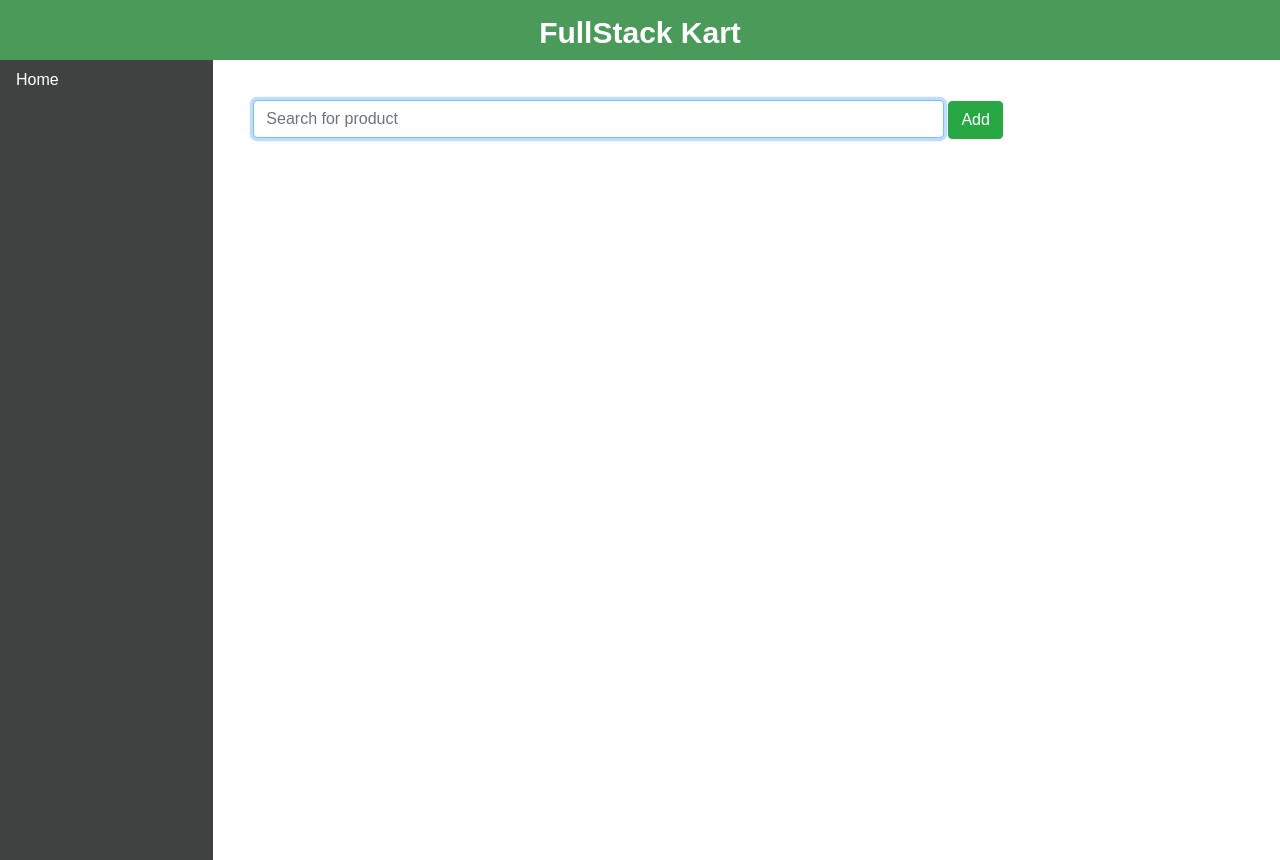
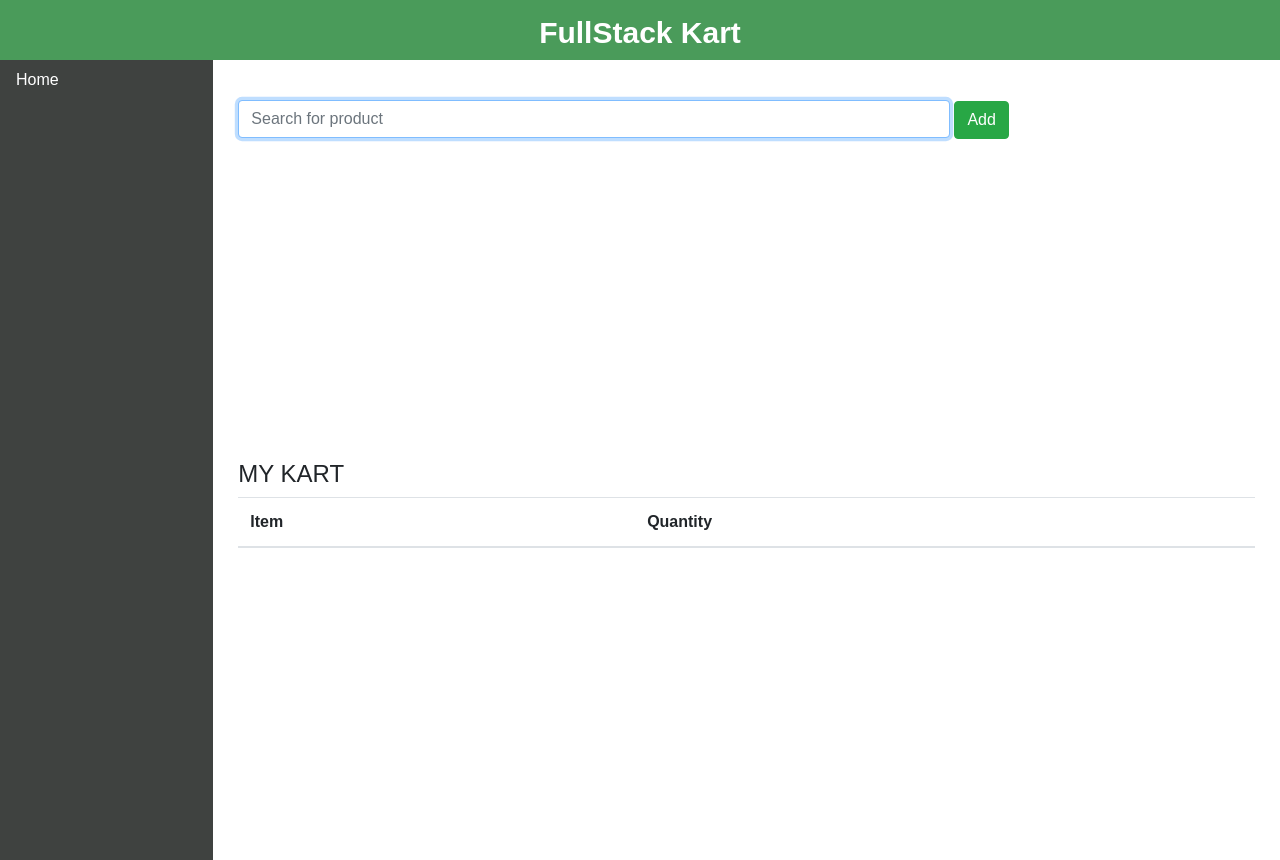
Before and after one commit to nochemargarita/Shopping-Kart, a Flask app: page /kart in a window 1280 px wide. Run offline with Flask 2, Linux system fonts and the light colour scheme; tables that the repository leaves empty hold one stand-in row (values such as "Sample post"); lists and menus that the app fills with data are empty; some libraries are stand-ins or nearby versions.

Commit message:
Successfully add and update qty to the kart. Also set the autoflow to hidden for the suggestions.

```diff
--- a/server.py
+++ b/server.py
@@ -23,7 +23,6 @@ def homepage():
 @app.route('/signup', methods=['POST'])
 def sign_up():
     """Process sign-up using POST request."""
-    print 'getting there'
     first_name = request.form['first_name']
     last_name = request.form['last_name']
     email = request.form['email']
@@ -81,7 +80,7 @@ def login():
 
 @app.route('/logout')
 def logout():
-    """Clear session."""
+    """Clear customer from session."""
 
     session.clear()
 
--- a/static/css/base.css
+++ b/static/css/base.css
@@ -46,8 +46,24 @@ li a:hover:not(.active) {
     padding: 40px;
 }
 
+.search-row {
+    height: 50%;
+}
+
+.autocomplete {
+    width: 100%;
+
+}
 
 .search-add {
     width: 70%;
     display: inline;
 }
+
+
+.fixed-height {
+    max-height: 150px;
+    margin-bottom: 10px;
+    overflow-x: hidden;
+    overflow-y: hidden;
+}
--- a/templates/base.html
+++ b/templates/base.html
@@ -2,6 +2,7 @@
 <html>
 <head>
     <link rel="stylesheet" href="https://stackpath.bootstrapcdn.com/bootstrap/4.1.3/css/bootstrap.min.css" integrity="sha384-MCw98/SFnGE8fJT3GXwEOngsV7Zt27NXFoaoApmYm81iuXoPkFOJwJ8ERdknLPMO" crossorigin="anonymous">
+    <link rel="stylesheet" href="//code.jquery.com/ui/1.12.1/themes/smoothness/jquery-ui.css">
     <link rel="stylesheet" href="/static/css/base.css"/>
 </head>
 <body>
--- a/templates/kart.html
+++ b/templates/kart.html
@@ -1,13 +1,30 @@
 {% extends 'base.html' %}
 
 {% block body %}
+    <div class='row search-row'>
+        <div class="autocomplete ui-widget">
+            <input type='text' id='products' class='form-control search-add' placeholder='Search for product' autofocus>
+            <button class='btn btn-success add-product'>Add</button>
+        </div>
+    </div>
 
-    <form autocomplete="on" action='/#'>
-        <div class="autocomplete">
-            <input type='text' id='products' class='form-control search-add' placeholder='Search for product' autofocus>
-            <input type='submit' class='btn btn-success' value='Add'>
-        </div>
-    </form>
+    <div class='row'>
+      <h4>MY KART</h4>
+
+      <table class="table table-hover">
+        <thead>
+          <tr>
+            <th scope="col-10">Item</th>
+            <th scope="col-2">Quantity</th>
+          </tr>
+        </thead>
+        <tbody class='add-products'>
+          <!-- the product/item will be added here -->
+        </tbody>
+      </table>
+
+
+    </div>
 
     <script src="https://code.jquery.com/jquery-3.3.1.slim.min.js" integrity="sha384-q8i/X+965DzO0rT7abK41JStQIAqVgRVzpbzo5smXKp4YfRvH+8abtTE1Pi6jizo" crossorigin="anonymous"></script>
     <script src="https://cdnjs.cloudflare.com/ajax/libs/popper.js/1.14.3/umd/popper.min.js" integrity="sha384-ZMP7rVo3mIykV+2+9J3UJ46jBk0WLaUAdn689aCwoqbBJiSnjAK/l8WvCWPIPm49" crossorigin="anonymous"></script>
@@ -16,7 +33,7 @@
     <script src="https://code.jquery.com/ui/1.12.1/jquery-ui.js"></script>
     <script type="text/javascript">
     $( function() {
-
+        // AJAX calls to get all the product from the database
         let productNames = []
 
         function listProducts(results) {
@@ -33,11 +50,36 @@
 
         getProducts();
 
-        $( "#products" ).autocomplete({
-          source: productNames
+        // for the autocomplete, reference: https://jqueryui.com/autocomplete/
+        $("#products").autocomplete({
+          source: productNames,
+          autoFocus: true
+
         });
 
+        $( "#products" ).autocomplete("widget").addClass("fixed-height");
+
     });
+
+    // Event listener for adding product.
+    $('.add-product').click(function(evt){
+        evt.preventDefault();
+        let product = $('#products').val().split(" ").join('-');
+        let quantity = Number($('#'+product).html()) + 1;
+
+        if ($('tr').hasClass(product)){
+          $('#'+product).html(quantity);
+          quantity++;
+
+        } else {
+          $('tbody').append(`<tr class=${product}>
+                              <th scope="row">${$('#products').val()}</th>
+                              <td id=${product}>1</td>
+                             </tr>`);
+        }
+
+    });
+
     </script>
 
 
```
